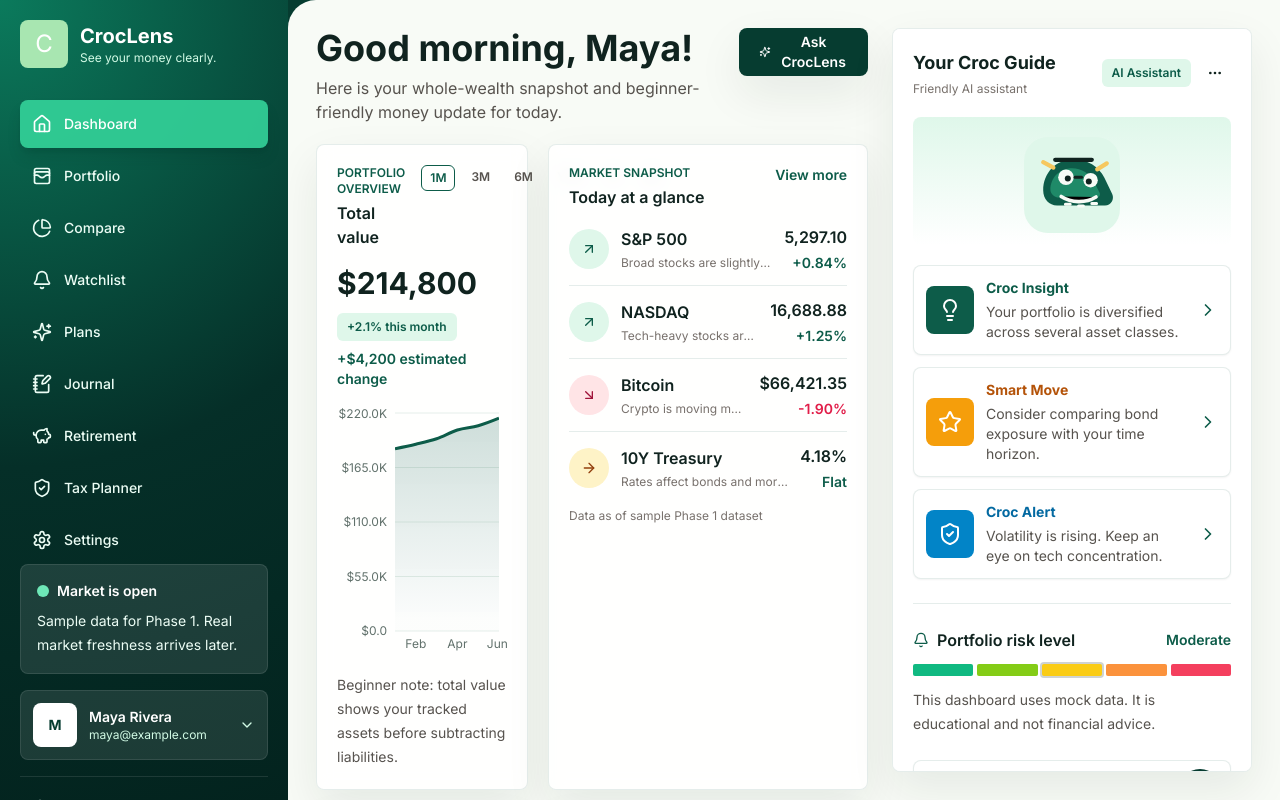
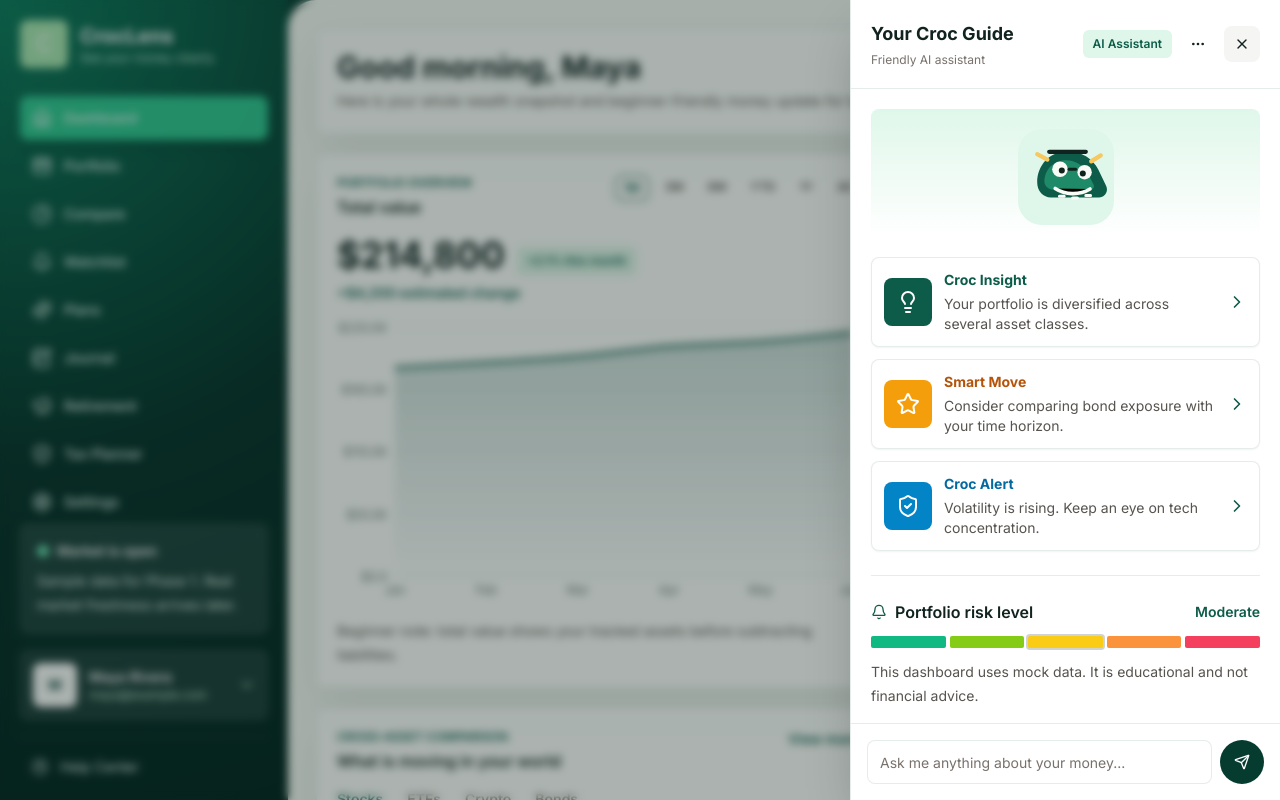
Before and after one commit to whyvasanth/CrocLens, a Next.js app in the folder apps/web/: page / in a window 1280 px wide. Both pictures are taken after a click on the button "Ask CrocLens". Shown: the top 800 px of the page. Built offline with nearby package versions, Linux system fonts and the light colour scheme.

Commit message:
feat: refine dashboard assistant drawer

```diff
--- a/apps/web/components/dashboard/croc-guide-panel.tsx
+++ b/apps/web/components/dashboard/croc-guide-panel.tsx
@@ -1,4 +1,17 @@
-import { Bell, ChevronRight, Lightbulb, Send, ShieldCheck, Star, MoreHorizontal } from "lucide-react";
+"use client";
+
+import { useEffect } from "react";
+import { clsx } from "clsx";
+import {
+  Bell,
+  ChevronRight,
+  Lightbulb,
+  MoreHorizontal,
+  Send,
+  ShieldCheck,
+  Star,
+  X
+} from "lucide-react";
 import { guideInsights, portfolioSummary } from "@/lib/mock-dashboard-data";
 import { CrocMascot } from "@/components/dashboard/croc-mascot";
 import { Pill } from "@/components/dashboard/ui";
@@ -21,23 +34,71 @@ const insightStyles = {
   }
 };
 
-export function CrocGuidePanel() {
+interface CrocGuidePanelProps {
+  isOpen: boolean;
+  onClose: () => void;
+}
+
+export function CrocGuidePanel({ isOpen, onClose }: CrocGuidePanelProps) {
+  useEffect(() => {
+    if (!isOpen) {
+      return;
+    }
+
+    const onKeyDown = (event: KeyboardEvent) => {
+      if (event.key === "Escape") {
+        onClose();
+      }
+    };
+
+    window.addEventListener("keydown", onKeyDown);
+    return () => window.removeEventListener("keydown", onKeyDown);
+  }, [isOpen, onClose]);
+
   return (
-    <aside className="rounded-lg border border-emerald-900/10 bg-white p-5 shadow-card xl:sticky xl:top-7 xl:max-h-[calc(100vh-3.5rem)] xl:overflow-auto">
-      <div className="flex items-center justify-between gap-3">
+    <>
+      <div
+        className={clsx(
+          "fixed inset-0 z-40 bg-croc-ink/35 backdrop-blur-sm transition-opacity",
+          isOpen ? "opacity-100" : "pointer-events-none opacity-0"
+        )}
+        onClick={onClose}
+      />
+      <aside
+        aria-label="Croc Guide assistant drawer"
+        aria-hidden={!isOpen}
+        className={clsx(
+          "fixed inset-y-0 right-0 z-50 flex w-full max-w-[430px] flex-col border-l border-emerald-900/10 bg-white shadow-2xl transition-transform duration-300",
+          isOpen ? "translate-x-0" : "translate-x-full"
+        )}
+      >
+        <div className="flex items-center justify-between gap-3 border-b border-emerald-900/10 p-5">
           <div>
             <h2 className="text-lg font-bold text-croc-ink">Your Croc Guide</h2>
             <p className="mt-1 text-xs text-stone-500">Friendly AI assistant</p>
           </div>
           <div className="flex items-center gap-2">
             <Pill tone="green">AI Assistant</Pill>
-          <button aria-label="More Croc Guide options" className="grid h-8 w-8 place-items-center rounded-lg hover:bg-stone-100">
+            <button
+              aria-label="More Croc Guide options"
+              className="grid h-9 w-9 place-items-center rounded-lg hover:bg-stone-100"
+              type="button"
+            >
               <MoreHorizontal className="h-4 w-4" />
+            </button>
+            <button
+              aria-label="Close Croc Guide"
+              className="grid h-9 w-9 place-items-center rounded-lg bg-stone-100 text-croc-ink hover:bg-stone-200"
+              onClick={onClose}
+              type="button"
+            >
+              <X className="h-4 w-4" />
             </button>
           </div>
         </div>
 
-      <div className="mt-5 grid place-items-center rounded-lg bg-gradient-to-b from-croc-mint to-white pb-3 pt-5">
+        <div className="min-h-0 flex-1 overflow-y-auto p-5">
+          <div className="grid place-items-center rounded-lg bg-gradient-to-b from-croc-mint to-white pb-3 pt-5">
             <CrocMascot />
           </div>
 
@@ -80,11 +141,12 @@ export function CrocGuidePanel() {
               {portfolioSummary.limitation}
             </p>
           </div>
+        </div>
 
-      <form className="mt-6 flex gap-2 rounded-lg border border-emerald-900/10 bg-white p-2 shadow-sm">
+        <form className="flex gap-2 border-t border-emerald-900/10 bg-white p-4">
           <input
             aria-label="Ask CrocLens"
-          className="h-11 min-w-0 flex-1 border-0 bg-transparent px-2 text-sm text-croc-ink placeholder:text-stone-500 focus:outline-none"
+            className="h-11 min-w-0 flex-1 rounded-lg border border-emerald-900/10 bg-white px-3 text-sm text-croc-ink placeholder:text-stone-500 focus:outline-none"
             placeholder="Ask me anything about your money..."
           />
           <button
@@ -96,5 +158,6 @@ export function CrocGuidePanel() {
           </button>
         </form>
       </aside>
+    </>
   );
 }
--- a/apps/web/components/dashboard/dashboard-header.tsx
+++ b/apps/web/components/dashboard/dashboard-header.tsx
@@ -1,12 +1,13 @@
 import { Menu, Sparkles } from "lucide-react";
 
 interface DashboardHeaderProps {
+  onAskClick: () => void;
   onMenuClick: () => void;
 }
 
-export function DashboardHeader({ onMenuClick }: DashboardHeaderProps) {
+export function DashboardHeader({ onAskClick, onMenuClick }: DashboardHeaderProps) {
   return (
-    <header className="flex flex-col gap-4 md:flex-row md:items-start md:justify-between">
+    <header className="flex flex-col gap-4 rounded-lg border border-emerald-900/10 bg-white/75 p-4 shadow-card backdrop-blur md:flex-row md:items-center md:justify-between md:p-5">
       <div className="flex items-start gap-3">
         <button
           aria-label="Open navigation"
@@ -16,16 +17,20 @@ export function DashboardHeader({ onMenuClick }: DashboardHeaderProps) {
           <Menu className="h-5 w-5" />
         </button>
         <div>
-          <h1 className="text-3xl font-bold text-croc-ink md:text-4xl">
-            Good morning, Maya!
+          <h1 className="text-2xl font-bold text-croc-ink md:text-3xl">
+            Good morning, Maya
           </h1>
-          <p className="mt-2 text-sm leading-6 text-stone-600 md:text-base">
+          <p className="mt-1 max-w-2xl text-sm leading-6 text-stone-600">
             Here is your whole-wealth snapshot and beginner-friendly money update for today.
           </p>
         </div>
       </div>
 
-      <button className="inline-flex min-h-12 items-center justify-center gap-2 rounded-lg bg-croc-emerald px-5 text-sm font-semibold text-white shadow-card transition hover:bg-croc-moss">
+      <button
+        className="inline-flex min-h-11 items-center justify-center gap-2 rounded-lg bg-croc-emerald px-5 text-sm font-semibold text-white shadow-card transition hover:bg-croc-moss"
+        onClick={onAskClick}
+        type="button"
+      >
         <Sparkles className="h-4 w-4" />
         Ask CrocLens
       </button>
--- a/apps/web/components/dashboard/dashboard-shell.tsx
+++ b/apps/web/components/dashboard/dashboard-shell.tsx
@@ -12,19 +12,22 @@ import { Sidebar } from "@/components/dashboard/sidebar";
 
 export function DashboardShell() {
   const [isSidebarOpen, setIsSidebarOpen] = useState(false);
+  const [isGuideOpen, setIsGuideOpen] = useState(false);
 
   return (
     <div className="min-h-screen bg-croc-emerald lg:flex">
       <Sidebar isOpen={isSidebarOpen} onClose={() => setIsSidebarOpen(false)} />
       <main className="min-w-0 flex-1 bg-croc-cream p-4 md:p-6 lg:rounded-l-[28px] lg:p-7">
-        <div className="mx-auto grid max-w-[1500px] gap-6 xl:grid-cols-[minmax(0,1fr)_360px] 2xl:grid-cols-[minmax(0,1fr)_390px]">
-          <div className="min-w-0 space-y-5">
-            <DashboardHeader onMenuClick={() => setIsSidebarOpen(true)} />
-            <div className="grid gap-5 lg:grid-cols-[minmax(0,1.55fr)_minmax(320px,1fr)]">
+        <div className="mx-auto max-w-[1220px] space-y-5">
+          <DashboardHeader
+            onAskClick={() => setIsGuideOpen(true)}
+            onMenuClick={() => setIsSidebarOpen(true)}
+          />
+          <div className="grid gap-5 xl:grid-cols-[minmax(0,1.45fr)_minmax(340px,0.9fr)]">
             <PortfolioChart />
             <MarketSnapshot />
           </div>
-            <div className="grid gap-5 lg:grid-cols-[minmax(0,1.55fr)_minmax(320px,1fr)]">
+          <div className="grid gap-5 xl:grid-cols-[minmax(0,1.45fr)_minmax(340px,0.9fr)]">
             <CrossAssetComparisonCard />
             <ActionPlanCard />
           </div>
@@ -33,9 +36,8 @@ export function DashboardShell() {
             <RetirementCard />
           </div>
         </div>
-          <CrocGuidePanel />
-        </div>
       </main>
+      <CrocGuidePanel isOpen={isGuideOpen} onClose={() => setIsGuideOpen(false)} />
     </div>
   );
 }
--- a/apps/web/components/dashboard/portfolio-chart.tsx
+++ b/apps/web/components/dashboard/portfolio-chart.tsx
@@ -33,11 +33,11 @@ export function PortfolioChart() {
         }
       />
       <div className="mb-2 flex flex-wrap items-end gap-3">
-        <p className="text-3xl font-bold text-croc-ink">$214,800</p>
+        <p className="text-4xl font-bold text-croc-ink">$214,800</p>
         <Pill tone="green">+2.1% this month</Pill>
       </div>
       <p className="mb-4 text-sm font-semibold text-croc-moss">+$4,200 estimated change</p>
-      <div className="h-64">
+      <div className="h-72">
         <ResponsiveContainer width="100%" height="100%">
           <AreaChart data={portfolioHistory} margin={{ left: 0, right: 8, top: 8, bottom: 0 }}>
             <defs>
--- a/apps/web/components/dashboard/sidebar.tsx
+++ b/apps/web/components/dashboard/sidebar.tsx
@@ -21,7 +21,7 @@ export function Sidebar({ isOpen, onClose }: SidebarProps) {
       />
       <aside
         className={clsx(
-          "fixed inset-y-0 left-0 z-40 flex w-72 flex-col bg-[radial-gradient(circle_at_top_left,#0b7a5c,#052f28_55%,#03231e)] px-5 py-5 text-white transition-transform lg:sticky lg:top-0 lg:h-screen lg:translate-x-0",
+          "fixed inset-y-0 left-0 z-40 flex w-72 flex-col overflow-y-auto bg-[radial-gradient(circle_at_top_left,#0b7a5c,#052f28_55%,#03231e)] px-5 py-5 text-white transition-transform lg:sticky lg:top-0 lg:h-screen lg:translate-x-0",
           isOpen ? "translate-x-0" : "-translate-x-full"
         )}
       >
@@ -44,7 +44,7 @@ export function Sidebar({ isOpen, onClose }: SidebarProps) {
           </button>
         </div>
 
-        <nav className="mt-8 space-y-1" aria-label="Primary navigation">
+        <nav className="mt-7 space-y-1" aria-label="Primary navigation">
           {sidebarItems.map((item) => {
             const Icon = item.icon;
 
@@ -53,7 +53,7 @@ export function Sidebar({ isOpen, onClose }: SidebarProps) {
                 key={item.label}
                 href="#"
                 className={clsx(
-                  "flex min-h-12 items-center gap-3 rounded-lg px-3 text-sm font-medium transition",
+                  "flex min-h-11 items-center gap-3 rounded-lg px-3 text-sm font-medium transition",
                   item.isActive
                     ? "bg-emerald-400/90 text-white shadow-lg shadow-emerald-950/20"
                     : "text-emerald-50 hover:bg-white/10"
```
Also changed, not shown: 1 other file (tests, documents, lock files or other folders). Lines whose indentation alone changed are shown as unchanged.
